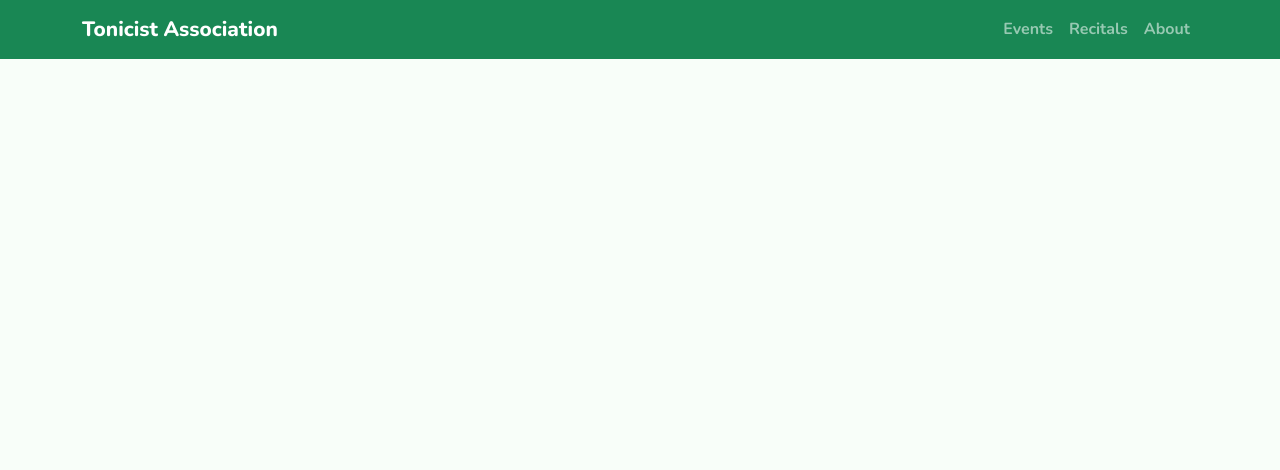
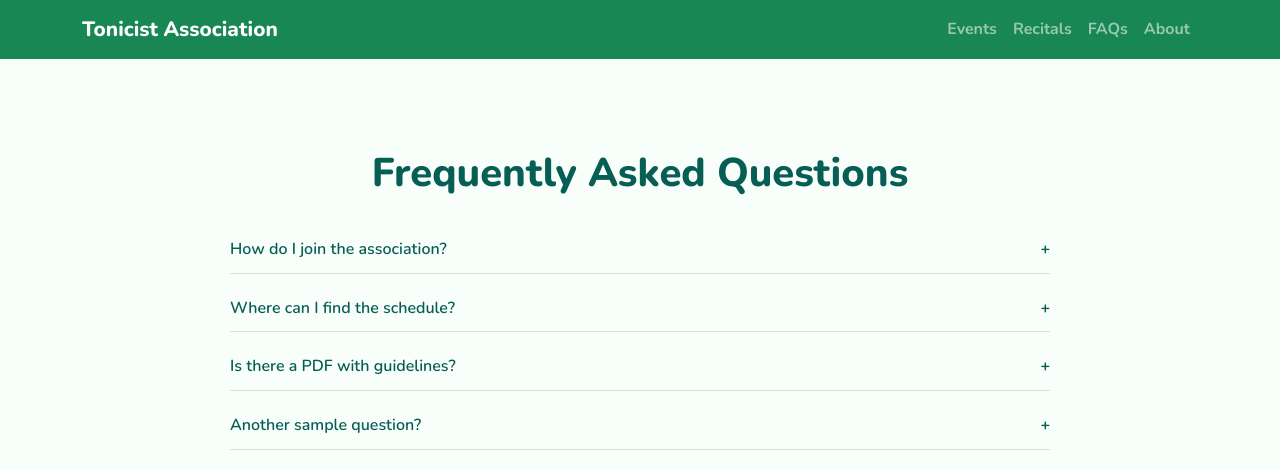
Before and after one commit to Kheijhackt/tonicist-association, a React (Vite) app: page /faqs in a window 1280 px wide. Shown: the top 470 px of the page. Built offline with nearby package versions, Linux system fonts and the light colour scheme.

Commit message:
Implemented faqs template

```diff
--- a/src/App.jsx
+++ b/src/App.jsx
@@ -5,6 +5,7 @@ import { BrowserRouter as Router, Route, Routes } from 'react-router-dom'
 import Home from './views/Home'
 import Events from './views/Events'
 import Recitals from './views/Recitals'
+import Faqs from './views/Faqs'
 import About from './views/About'
 
 function App() {
@@ -18,6 +19,7 @@ function App() {
               <Route path='/' element={<Home />} />
               <Route path='/events' element={<Events />} />
               <Route path='/recitals' element={<Recitals />} />
+              <Route path='/faqs' element={<Faqs />} />
               <Route path='/about' element={<About />} />
             </Routes>
           </div>
--- a/src/components/NavigationBar.jsx
+++ b/src/components/NavigationBar.jsx
@@ -31,6 +31,7 @@ function NavigationBar() {
           <Nav className="ms-auto">
             <Nav.Link as={Link} to="/events" style={navStyles}>Events</Nav.Link>
             <Nav.Link as={Link} to="/recitals" style={navStyles}>Recitals</Nav.Link>
+            <Nav.Link as={Link} to="/faqs" style={navStyles}>FAQs</Nav.Link>
             <Nav.Link as={Link} to="/about" style={navStyles}>About</Nav.Link>
           </Nav>
         </Navbar.Collapse>
--- a/src/components/RecitalModal.jsx
+++ b/src/components/RecitalModal.jsx
@@ -83,6 +83,8 @@ function RecitalModal({ videoId, title, date, description, onClose }) {
             backgroundColor: "var(--green-primary)",
             color: "white",
             fontWeight: 600,
+            marginLeft: "auto",
+            display: "block"
           }}
         >
           Close
--- a/src/views/Events.jsx
+++ b/src/views/Events.jsx
@@ -12,7 +12,7 @@ function Events() {
     >
       <h1>Timeline of Events</h1>
       <iframe
-        src="https://calendar.google.com/calendar/embed?src=Nzg3OWVmZjM3ZWY3MTM3NzY2M2I5NDA0YzRlYTgwYmY0NTc0NmNjYWZhNzdhZmQwNmFjMjk5OTEzZDIzOTQyZEBncm91cC5jYWxlbmRhci5nb29nbGUuY29t&mode=MONTH&color=%198754&showTitle=1&showTz=0&showDate=1&showNav=1&showPrint=0&hl=en"
+        src="https://calendar.google.com/calendar/embed?src=Nzg3OWVmZjM3ZWY3MTM3NzY2M2I5NDA0YzRlYTgwYmY0NTc0NmNjYWZhNzdhZmQwNmFjMjk5OTEzZDIzOTQyZEBncm91cC5jYWxlbmRhci5nb29nbGUuY29t&mode=MONTH&color=%2333b679&showTitle=1&showTz=0&showDate=1&showNav=1&showPrint=0&hl=en"
         style={{
           width: "100%",
           maxWidth: "800px",    // max width on large screens
--- /dev/null
+++ b/src/views/Faqs.jsx
@@ -0,0 +1,86 @@
+import { useState } from "react";
+import ballade1 from "../assets/ballade1.pdf";
+
+function Faqs() {
+  const [openIndex, setOpenIndex] = useState(null);
+
+  const faqs = [
+    {
+      question: "How do I join the association?",
+      answer: "You can join by filling out our registration form available on the website.",
+    },
+    {
+      question: "Where can I find the schedule?",
+      answer: (
+        <>
+          You can check the <a href="#schedule" style={{ color: "blue", textDecoration: "underline" }}>schedule section</a> on the homepage.
+        </>
+      ),
+    },
+    {
+      question: "Is there a PDF with guidelines?",
+      answer: (
+        <div>
+          <p>Here is our guidelines document:</p>
+          <iframe
+            src={ballade1}
+            title="PDF Guidelines"
+            style={{
+              width: "100%",
+              height: "400px",
+              border: "1px solid #ccc",
+              borderRadius: "8px",
+              marginTop: "8px",
+            }}
+          ></iframe>
+        </div>
+      ),
+    },
+    {
+      question: "Another sample question?",
+      answer: "This is another answer. It can contain links, bold text, or anything you want.",
+    },
+    // Add more FAQs here
+  ];
+
+  const toggleDropdown = (index) => {
+    setOpenIndex(openIndex === index ? null : index);
+  };
+
+  return (
+    <div style={{ padding: "40px", maxWidth: "900px", margin: "0 auto", boxSizing: "border-box" }}>
+      <h1 style={{ marginBottom: "30px" }}>Frequently Asked Questions</h1>
+
+      {faqs.map((faq, index) => (
+        <div key={index} style={{ marginBottom: "12px" }}>
+          {/* Question */}
+          <div
+            onClick={() => toggleDropdown(index)}
+            style={{
+              cursor: "pointer",
+              fontWeight: 600,
+              color: "var(--green-dark)",
+              padding: "10px 0",
+              borderBottom: "1px solid #ddd",
+              display: "flex",
+              justifyContent: "space-between",
+              alignItems: "center",
+            }}
+          >
+            <span>{faq.question}</span>
+            <span style={{ fontWeight: "bold" }}>{openIndex === index ? "-" : "+"}</span>
+          </div>
+
+          {/* Answer */}
+          {openIndex === index && (
+            <div style={{ padding: "10px 0 10px 0", lineHeight: 1.6, color: "#333" }}>
+              {faq.answer}
+            </div>
+          )}
+        </div>
+      ))}
+    </div>
+  );
+}
+
+export default Faqs;
```
Also changed, not shown: 1 other file (tests, documents, lock files or other folders).
